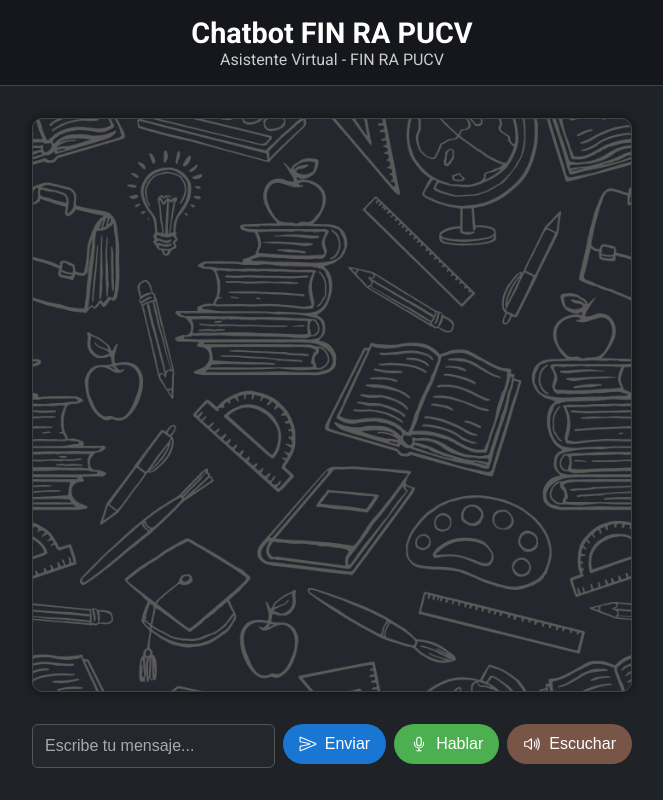
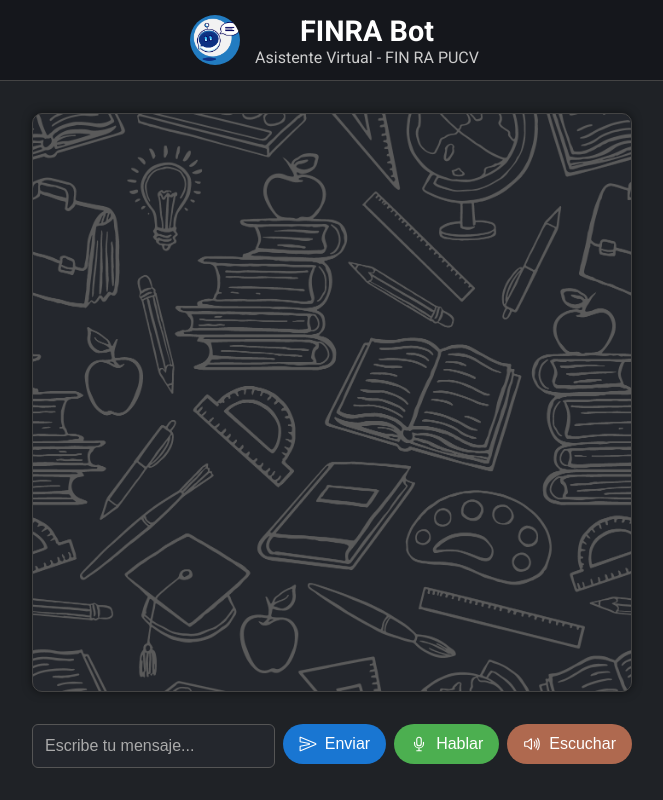
Before and after one commit to CristianSotoAlvarez/dialogflow-cx-webchat, a plain HTML site: page index.html in a window 1280 px wide. Shown: the whole page, without its empty margins (308-971 px from the left). Drawn offline with nearby package versions, Linux system fonts and the light colour scheme.

Commit message:
retoque estilo
+agregado avatar
+ retocado color para escuchar y hablar

```diff
--- a/index.html
+++ b/index.html
@@ -13,10 +13,13 @@
 </head>
 <body>
 
-  <header>
-    <h1>Chatbot FIN RA PUCV</h1>
+<header>
+  <img src="assets/images/avatar.png" alt="Avatar del Chatbot" class="avatar">
+  <div>
+    <h1>FINRA Bot</h1>
     <p>Asistente Virtual - FIN RA PUCV</p>
-  </header>
+  </div>
+</header>
 
   <div id="chat"></div>
 
--- a/scripts.js
+++ b/scripts.js
@@ -182,7 +182,7 @@ if (SpeechRecognition) {
             recognition.start();
             isListening = true;
             voiceBtn.classList.add('listening');
-            voiceBtn.innerHTML = '<ion-icon name="mic-outline"></ion-icon> Escuchando';
+            voiceBtn.innerHTML = '<ion-icon name="mic-outline"></ion-icon> Hablar';
         }
     }
 
--- a/styles.css
+++ b/styles.css
@@ -21,7 +21,29 @@ header {
     padding: 1rem;
     text-align: center;
     border-bottom: 1px solid #444;
+    display: flex;
+  align-items: center;
+  gap: 15px;
+  padding: 10px;
 }
+
+@media (min-width: 270px) {
+    header {
+        justify-content: center;
+        text-align: center;
+    }
+
+    header .avatar {
+        margin-right: 0;
+    }
+
+
+    header > div {
+        display: inline-block;
+    }
+}
+
+
 
 header h1 {
     margin: 0;
@@ -159,12 +181,12 @@ button {
 }
 
 #listenBotBtn {
-    background-color: #795548; /* Marrón tierra para escuchar bot */
+    background-color: #af694f; /* Marrón tierra para escuchar bot */
     color: white;
 }
 
 #listenBotBtn.active {
-    background-color: #5d4037;
+    background-color: #962c0c;
 }
 
 
@@ -224,3 +246,12 @@ button {
     visibility: visible;
     opacity: 1;
 }
+
+.avatar {
+  width: 50px;
+  height: 50px;
+  border-radius: 50%;
+  object-fit: cover; /* Mantiene la proporción de la imagen */
+  margin: 5px;
+  vertical-align: middle;
+}
```
Also changed, not shown: assets/images/avatar.png (added).
